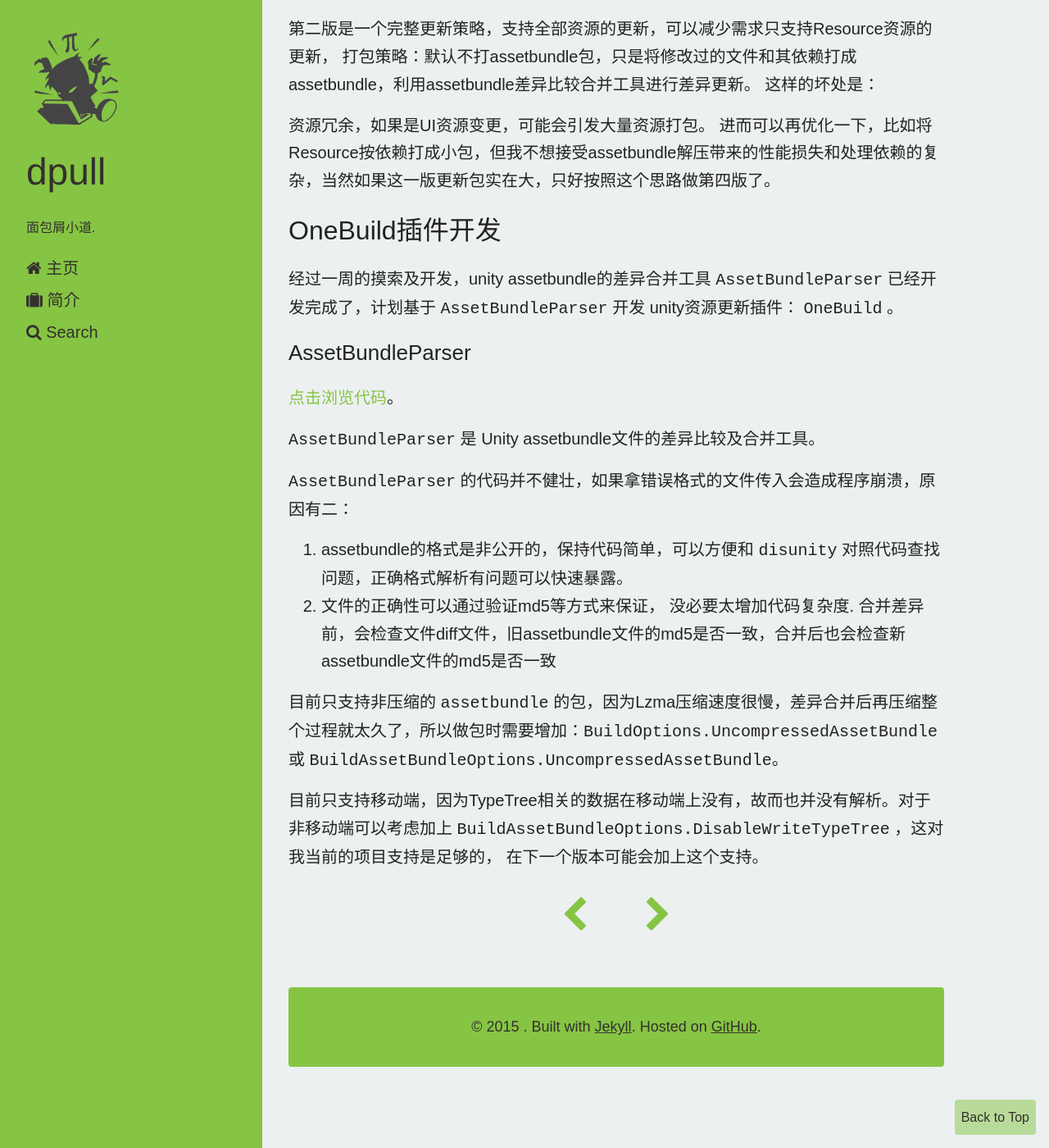
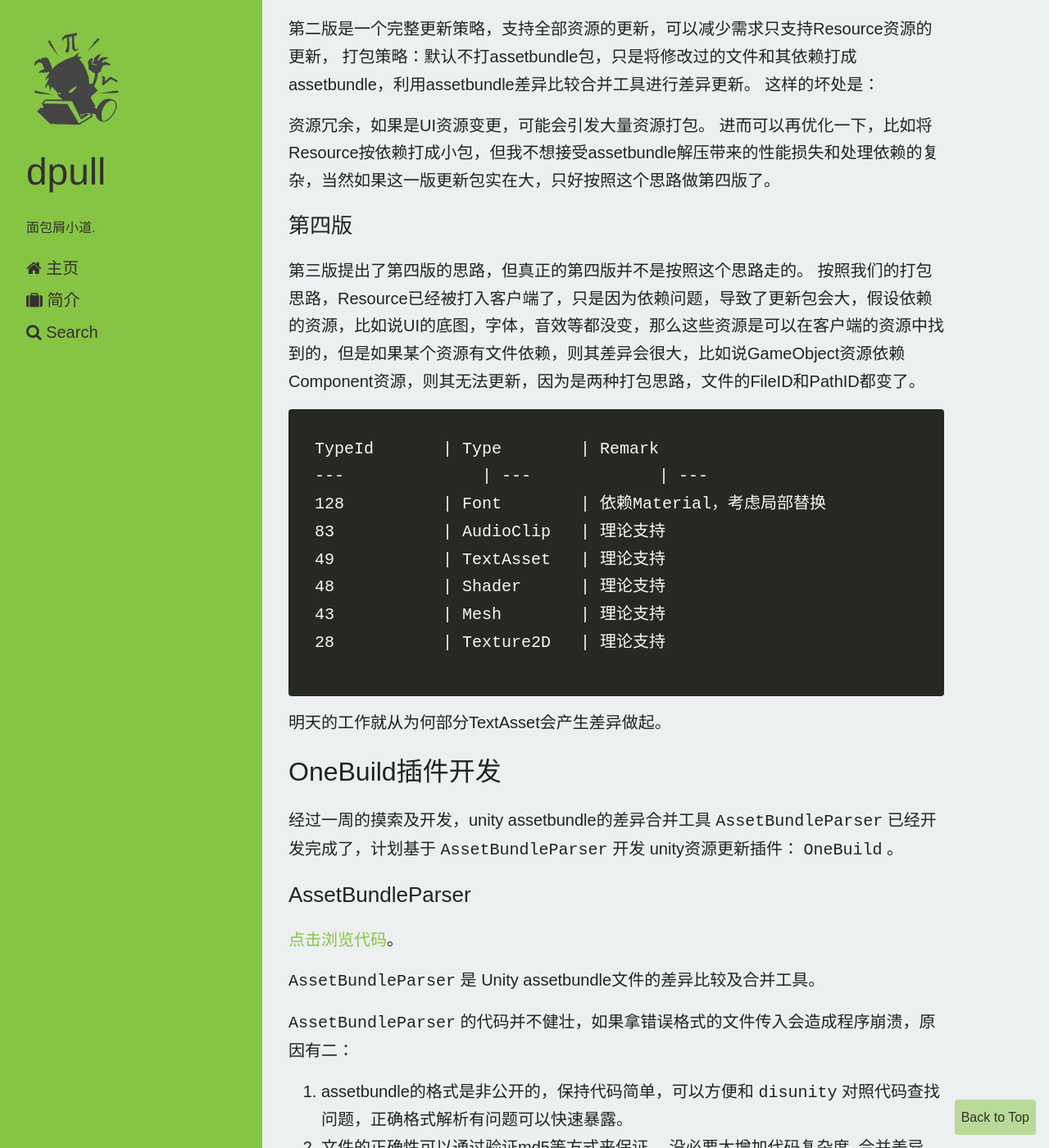
Before and after one commit to dpull/dpull.github.io, a Jekyll site: the page built from _posts/hero/2015-01-23-assetbundle.md, in a window 1280 px wide and 1400 px high, scrolled down 1055 px. Shown: the whole window at 82% size. Built offline with Jekyll 4.4.1, drawn with Linux system fonts in a browser that asks for light colours; nearby versions of some CDN libraries; Markdown is read by kramdown in place of the engine named in the settings; comment, search, counter and statistics services are not loaded.

Commit message:
第四版

```diff
--- a/_posts/hero/2015-01-23-assetbundle.md
+++ b/_posts/hero/2015-01-23-assetbundle.md
@@ -35,6 +35,21 @@ tags: []
 资源冗余，如果是UI资源变更，可能会引发大量资源打包。
 进而可以再优化一下，比如将Resource按依赖打成小包，但我不想接受assetbundle解压带来的性能损失和处理依赖的复杂，当然如果这一版更新包实在大，只好按照这个思路做第四版了。
 
+### 第四版 ###
+第三版提出了第四版的思路，但真正的第四版并不是按照这个思路走的。
+按照我们的打包思路，Resource已经被打入客户端了，只是因为依赖问题，导致了更新包会大，假设依赖的资源，比如说UI的底图，字体，音效等都没变，那么这些资源是可以在客户端的资源中找到的，但是如果某个资源有文件依赖，则其差异会很大，比如说GameObject资源依赖Component资源，则其无法更新，因为是两种打包思路，文件的FileID和PathID都变了。
+
+    TypeId       | Type        | Remark
+    ---  		 | --- 		   | ---
+    128          | Font        | 依赖Material，考虑局部替换
+	83           | AudioClip   | 理论支持
+	49           | TextAsset   | 理论支持
+	48           | Shader      | 理论支持
+	43           | Mesh        | 理论支持
+	28           | Texture2D   | 理论支持
+
+明天的工作就从为何部分TextAsset会产生差异做起。
+
 ## OneBuild插件开发 ##
 经过一周的摸索及开发，unity assetbundle的差异合并工具 `AssetBundleParser` 已经开发完成了，计划基于 `AssetBundleParser` 开发 unity资源更新插件： `OneBuild` 。
 
```
